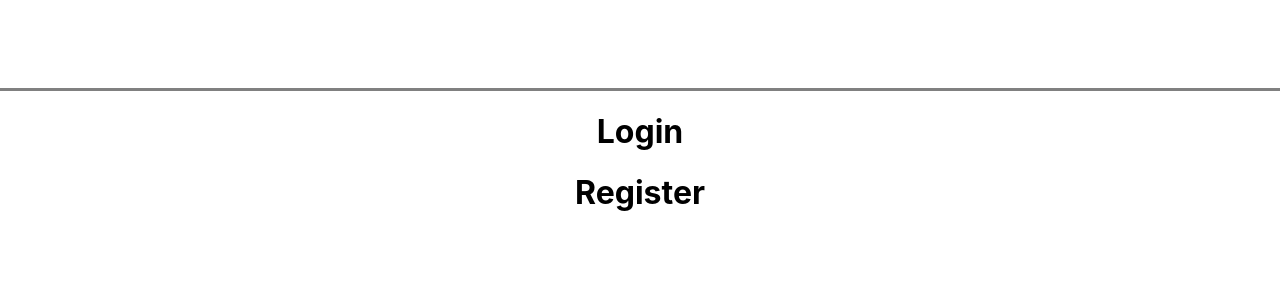
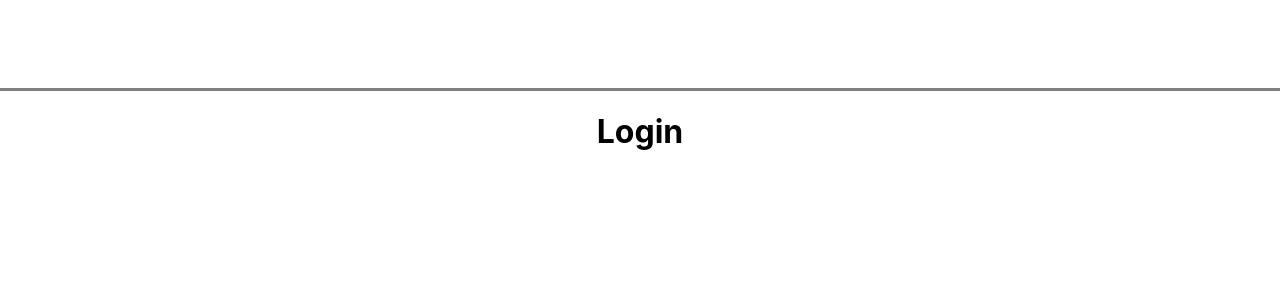
Before and after one commit to axelkouassi/korera-ui, a React (Create React App) app: page / in a window 1280 px wide. Shown: the top 300 px of the page. Built offline with nearby package versions, Linux system fonts and the light colour scheme.

Commit message:
Defining routes for default landing page and registration page.

```diff
--- a/src/App.js
+++ b/src/App.js
@@ -3,13 +3,20 @@
 import Header from "./components/Header";
 import Login from "./components/Login";
 import Register from "./components/Register";
+import { Route, Switch } from "react-router-dom";
 
 function App() {
   return (
     <div className="App">
       <Header />
-      <Login />
-      <Register />
+      <Switch>
+        <Route path="/" exact={true}>
+          <Login />
+        </Route>
+        <Route path="/register" exact={true}>
+          <Register />
+        </Route>
+      </Switch>
     </div>
   );
 }
```
